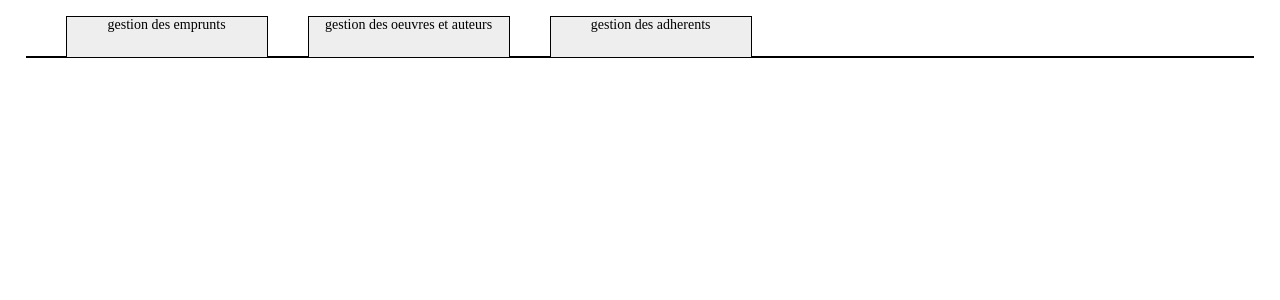
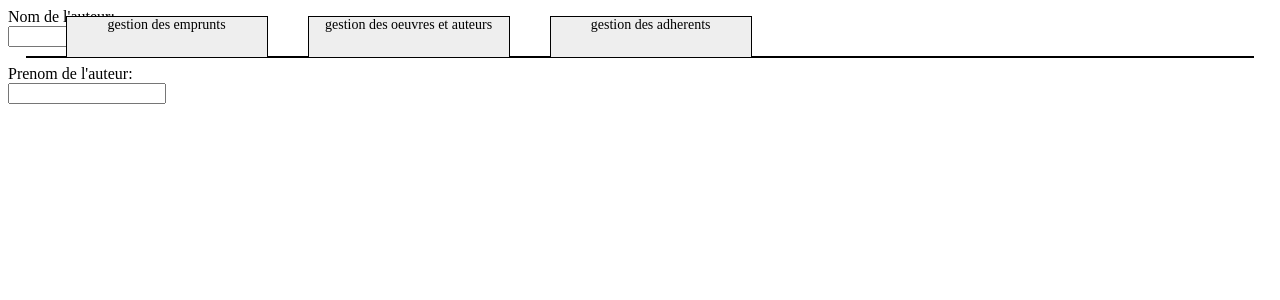
Before and after one commit to Dhovabear/BDD_MiniProjet, a PHP site: page /Auteur_add.php in a window 1280 px wide. Shown: the top 300 px of the page. Run offline with PHP 8.4, Linux system fonts and the light colour scheme.

Commit message:
modifs de Auteur Add

```diff
--- a/Auteur_add.php
+++ b/Auteur_add.php
@@ -12,5 +12,9 @@ if(isset($_POST)  )  // si il existe certaines variables dans le tableau associa
 <?php include ("v_nav.php");  ?>
 
 <!-- affichage(vue) relatif à la page -->
+<form action="POST">
+    <label>Nom de l'auteur: </label><input type="text" name="nom"><br>
+    <label for="prenom">Prenom de l'auteur: </label> <input type="text" name="prenom"><br>
+</form>
 
 <?php include ("v_foot.php");  ?>
```
